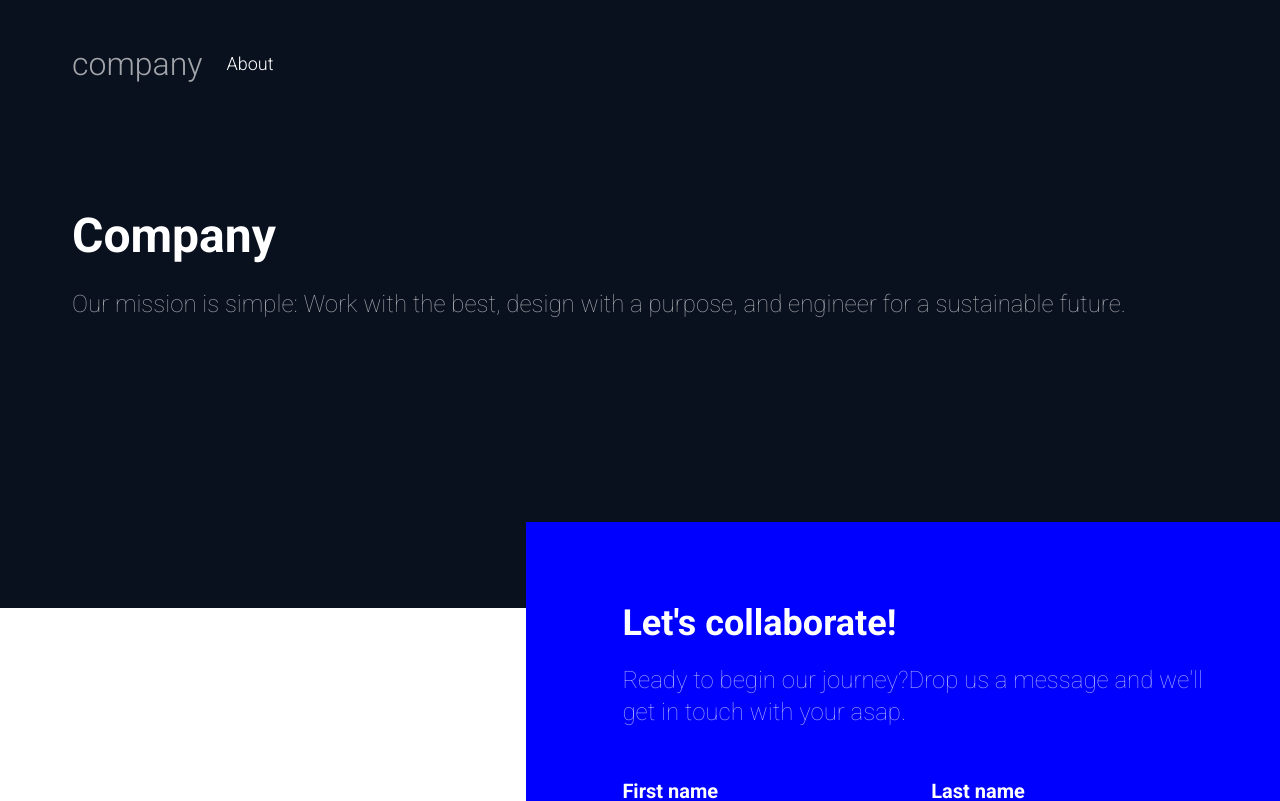
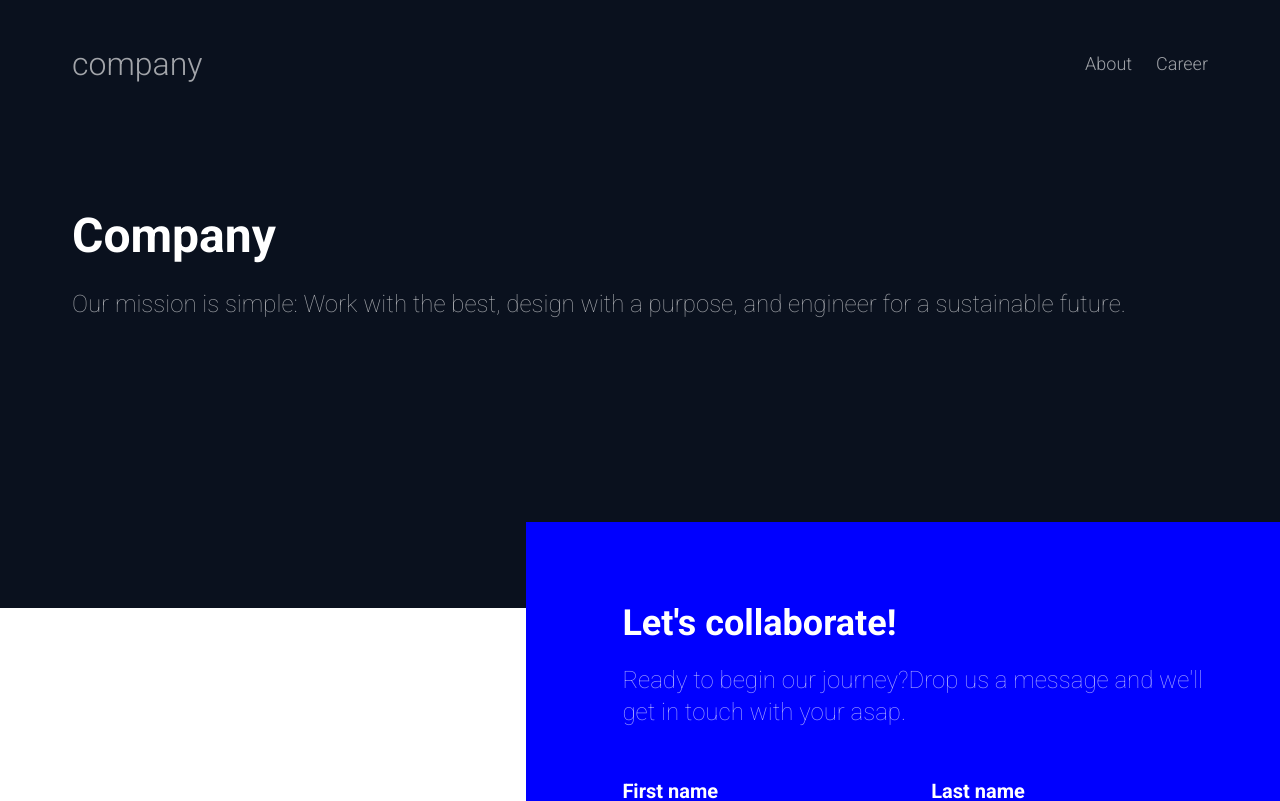
Before and after one commit to AintInsane/example-site-goodcompany, a React (Create React App) app: page / in a window 1280 px wide. Shown: the top 801 px of the page. Built offline with nearby package versions, Linux system fonts and the light colour scheme.

Commit message:
Верстка шапки

```diff
--- a/src/components/Header/Header.css
+++ b/src/components/Header/Header.css
@@ -9,14 +9,17 @@
 }
 
 .Header-nav {
+    flex-grow: 1;
     display: flex;
-    flex-direction: row;
     align-items: center;
-
+    justify-content: space-between;
 }
 
 .Header-navLinks {
     margin-left: 24px;
+    display: flex;
+    align-items: center;
+    grid-gap: 24px;
 }
 
 .Header-navLogo,
@@ -24,6 +27,16 @@
     color: inherit;
     text-decoration: none;
 }
+
 .Header-navLink {
+    display: block;
+    opacity: 0.6;
+}
 
+.Header-navLink_active {
+    opacity: 1;
 }
+
+.Header-navLink:not(.Header-navLink_active):hover {
+    box-shadow: 0 4px 0 0 var(--backgroundAccent);
+}
--- a/src/components/Header/Header.js
+++ b/src/components/Header/Header.js
@@ -10,14 +10,21 @@ export default function Header() {
             <Container className="Header-container">
 
                 <div className="Header-nav">
+
                     <NavLink className="Header-navLogo" to="/">
                         <Typography variant="logo" color="secondary"  >company</Typography>
                     </NavLink>
 
                     <div className="Header-navLinks">
-                        <NavLink className="Header-navLink" to="/about">
+
+                        <NavLink className="Header-navLink" activeClassName="Header-navLink_active" to="/about">
                             <Typography variant="text2" color="primary">About</Typography>
                         </NavLink>
+
+                        <NavLink className="Header-navLink" to="/career">
+                            <Typography variant="text2" color="primary">Career</Typography>
+                        </NavLink>
+
                     </div>
 
                 </div>
```
